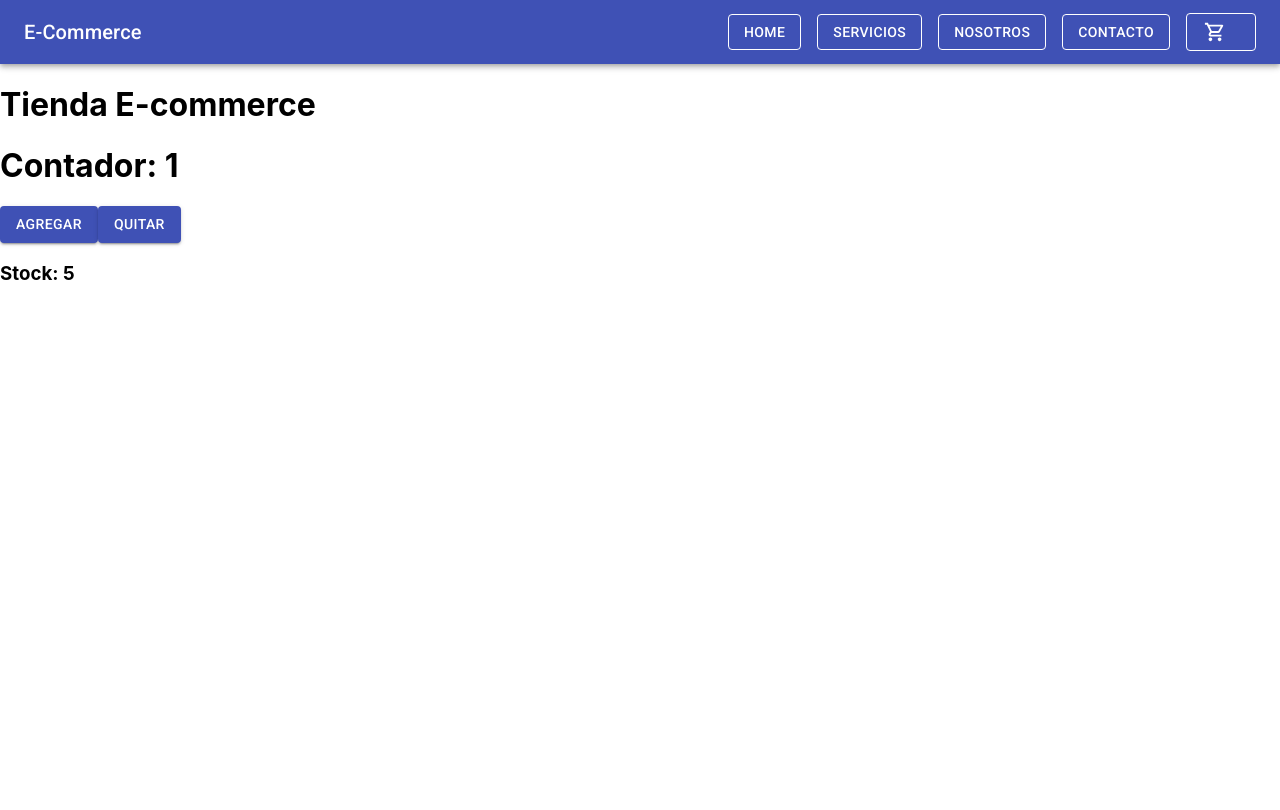
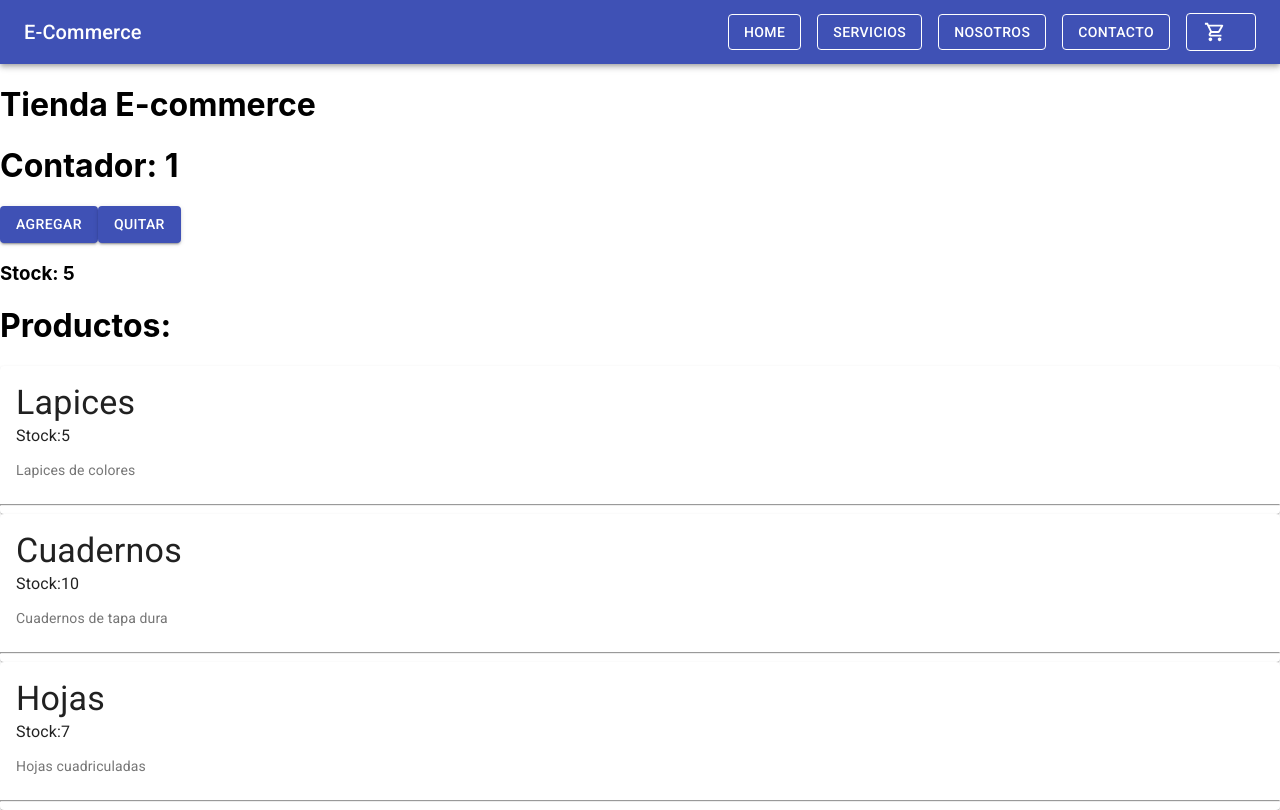
Before and after one commit to joaquincz/ReactJS, a React (Create React App) app: page / in a window 1280 px wide. Built offline with nearby package versions, Linux system fonts and the light colour scheme.

Commit message:
promises

```diff
--- /dev/null
+++ b/src/components/Item.jsx
@@ -0,0 +1,60 @@
+/*function Item(props){
+    return(
+        <>
+        <h1>{props.prod.name}</h1>
+        <h5>{props.prod.description}</h5>
+        <h3>
+        Stock:
+        {props.prod.stock}
+        </h3>
+        <hr />
+        </>
+    )
+}
+
+export default Item;*/
+
+import React from 'react';
+import { makeStyles } from '@material-ui/core/styles';
+import Card from '@material-ui/core/Card';
+import CardActions from '@material-ui/core/CardActions';
+import CardContent from '@material-ui/core/CardContent';
+import Button from '@material-ui/core/Button';
+import Typography from '@material-ui/core/Typography';
+
+const useStyles = makeStyles({
+  root: {
+    minWidth: 275,
+  },
+  bullet: {
+    display: 'inline-block',
+    margin: '0 2px',
+    transform: 'scale(0.8)',
+  },
+  pos: {
+    marginBottom: 12,
+  },
+});
+
+export default function Item(props) {
+  const classes = useStyles();
+  const bull = <span className={classes.bullet}>•</span>;
+
+  return (
+    <Card className={classes.root}>
+      <CardContent>
+        <Typography variant="h4" component="h2">
+        {props.prod.name}
+        </Typography>
+        <Typography className={classes.pos}>
+        Stock:
+        {props.prod.stock}
+        </Typography>
+        <Typography variant="body2" component="p" color="textSecondary">
+        {props.prod.description}
+        </Typography>
+      </CardContent>
+      <hr />
+    </Card>
+  );
+}
--- /dev/null
+++ b/src/components/ItemList.jsx
@@ -0,0 +1,48 @@
+import React, {useState, useEffect} from "react";
+import Item from "./Item";
+
+function ItemList (){
+    const [products, setProducts] = useState([])
+
+    useEffect(() => {
+        new Promise((resolve, reject) => {
+            const data = [
+                {
+                    id: "1",
+                    name: "Lapices",
+                    description: "Lapices de colores",
+                    stock: 5
+                },
+                {
+                    id: "2",
+                    name: "Cuadernos",
+                    description: "Cuadernos de tapa dura",
+                    stock: 10
+                },
+                {
+                    id: "3",
+                    name: "Hojas",
+                    description: "Hojas cuadriculadas",
+                    stock: 7
+                }
+            ]
+            setTimeout(() => resolve(data), 2000)
+        }).then((dataResolve) => {
+            setProducts(dataResolve)
+        })
+        .catch((error) => {
+            console.log("error", error)
+        })
+    }, [])
+
+    return(
+        <>
+            <h1>Productos:</h1>
+            {products.map((productos) => (
+            <div><Item prod={productos}></Item></div>
+            ))}
+        </>
+    )
+}
+
+export default ItemList;
--- a/src/components/ItemListContainer.jsx
+++ b/src/components/ItemListContainer.jsx
@@ -1,10 +1,12 @@
 import ItemCount from './ItemCount'
+import ItemList from './ItemList'
 
 function ItemListContainer(props){
     return (
         <>
         <h1>Tienda {props.greeting}</h1>
         <ItemCount stock={5} initial={1} />
+        <ItemList />
         </>
         )
 }
```
